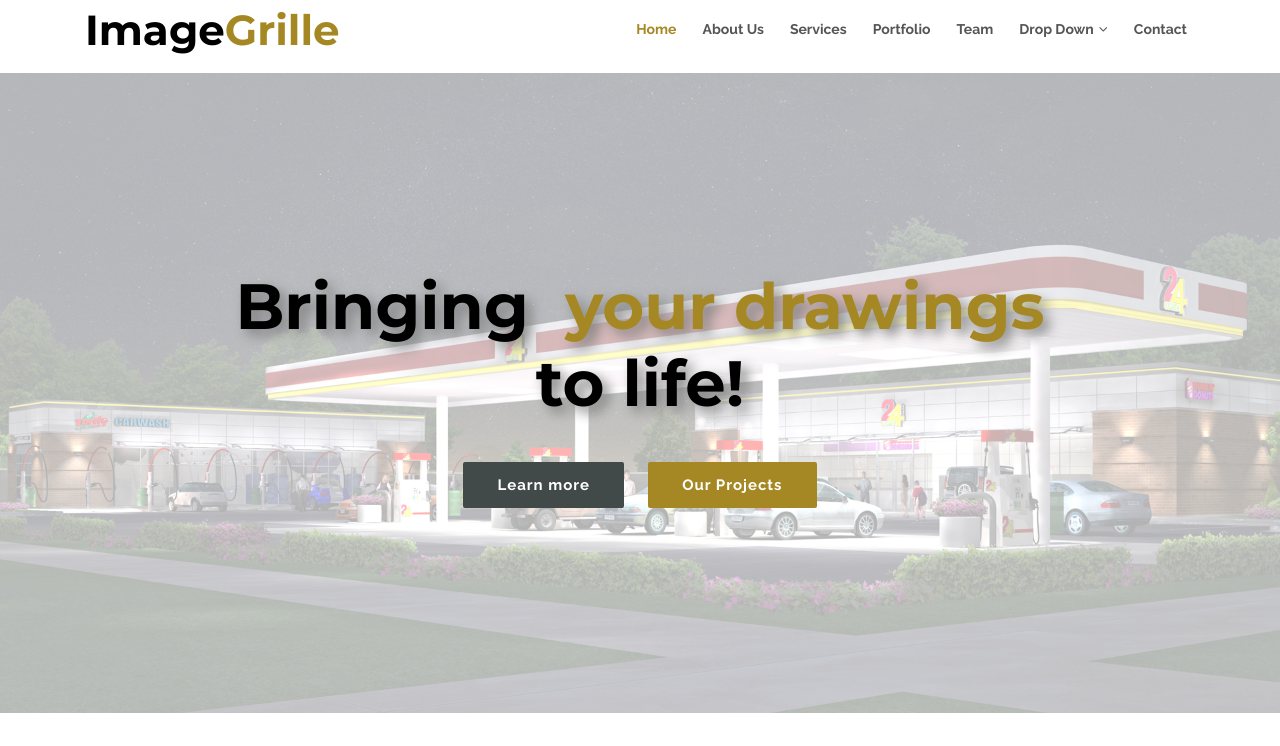
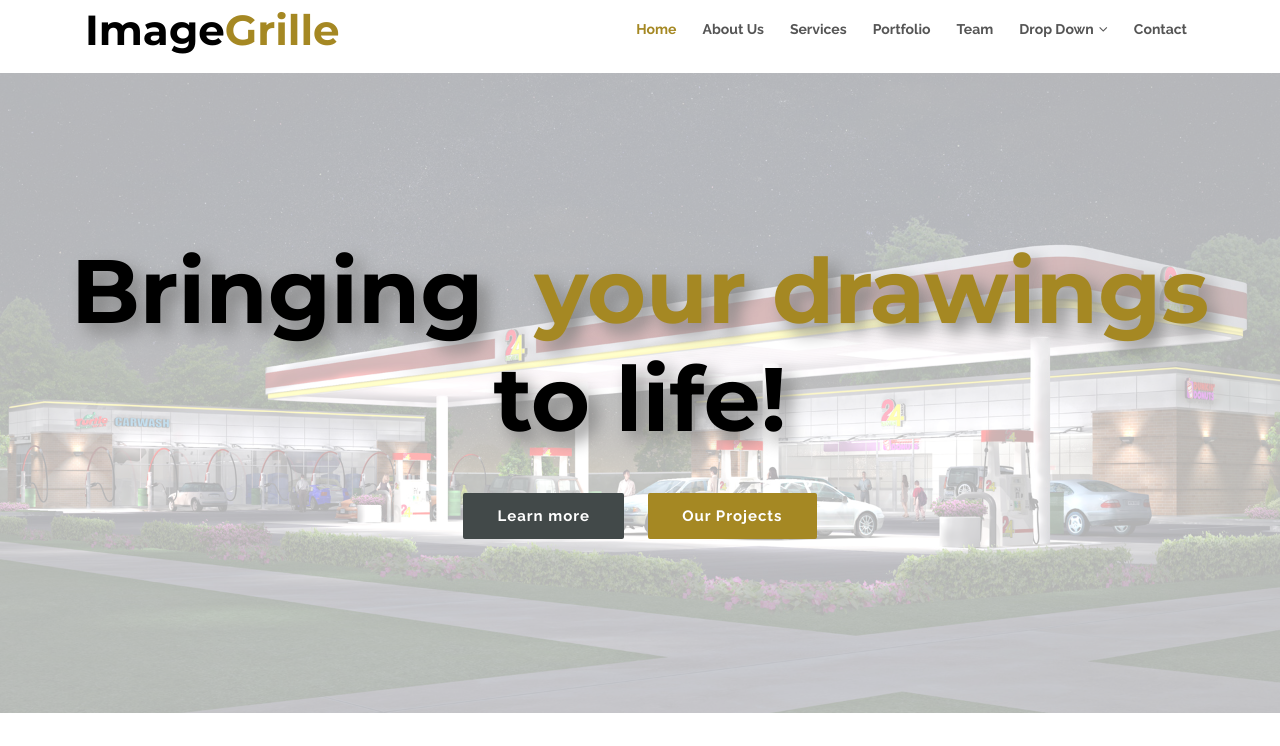
Before and after one commit to radfre/ImageGrille, a plain HTML site: page index.html in a window 1280 px wide. Shown: the part 54-800 px from the top of the page. Drawn offline with nearby package versions, Linux system fonts and the light colour scheme; files whose address does not match are found by name.

Commit message:
made title bigger fixed nav bar

```diff
--- a/assets/css/style.css
+++ b/assets/css/style.css
@@ -194,7 +194,7 @@ h1, h2, h3, h4, h5, h6 {
 #intro .intro-content h2 {
   color: #000;
   margin-bottom: 30px;
-  font-size: 64px;
+  font-size: 90px;
   font-weight: 700; text-shadow: gray 0.1em 0.1em 0.2em
 }
 
@@ -334,7 +334,7 @@ h1, h2, h3, h4, h5, h6 {
   margin: 0;
 }
 
-@media (max-width: 768px) {
+@media (max-width: 1000px) {
   #nav-menu-container {
     display: none;
   }
@@ -409,7 +409,7 @@ h1, h2, h3, h4, h5, h6 {
   color: #555;
 }
 
-@media (max-width: 768px) {
+@media (max-width: 1000px) {
   #mobile-nav-toggle {
     display: inline;
   }
```
